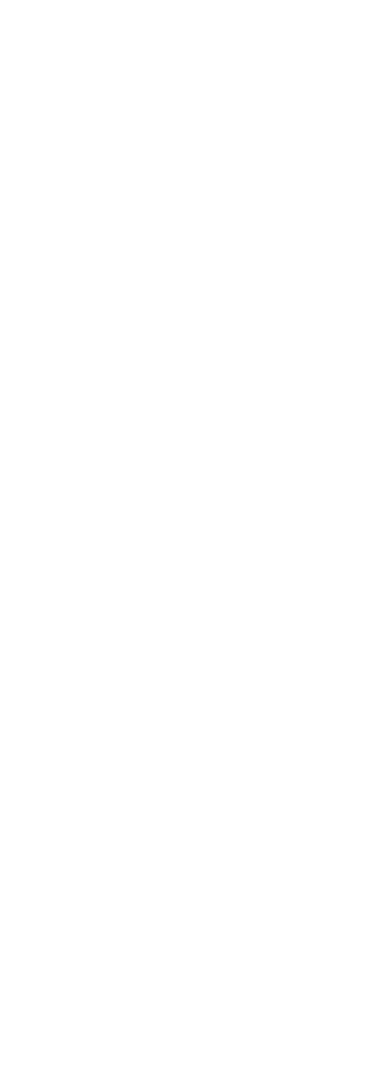
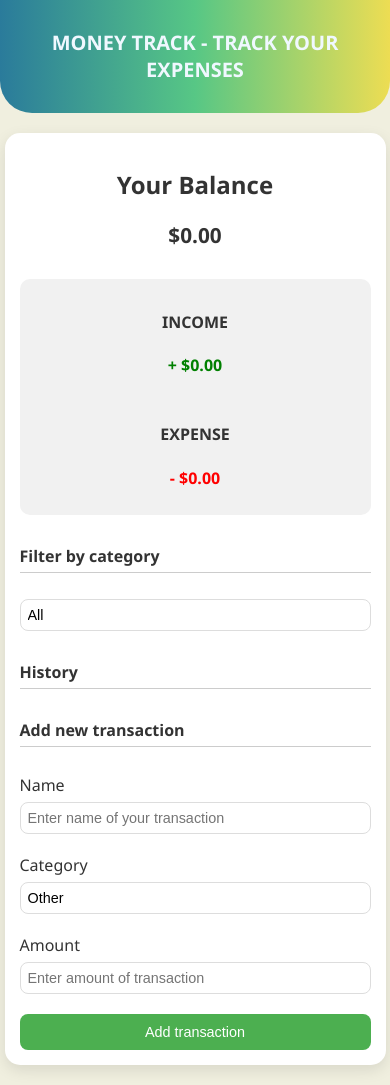
Before and after one commit to Finroden/moneytrack, a website: page index.html in a window 390 px wide. Before the commit the page ends 844 px from the top, so only its background shows below. Drawn offline with Linux system fonts and the light colour scheme.

Commit message:
Money tracking app

```diff
--- a/index.html
+++ b/index.html
@@ -1,12 +1,72 @@
 <!DOCTYPE html>
 <html lang="en">
 <head>
-    <meta charset="UTF-8">
-    <meta name="viewport" content="width=device-width, initial-scale=1.0">
+    <meta charset="UTF-8" />
+    <meta name="viewport" content="width=device-width, initial-scale=1.0"/>
     <link rel="stylesheet" href="style.css"/>
-    <title>Title</title>
+    <link rel="icon" type="image/png" href="image.png"/>
+    <title>Money Track</title>
 </head>
 <body>
+<header>
+    <h1>MONEY TRACK - TRACK YOUR EXPENSES</h1>
+</header>
+<div class="container">
+    <h2>Your Balance</h2>
+    <h3 id="balance">$0.00</h3>
+    <div class="income-expenses-container">
+        <div>
+            <h4>INCOME</h4>
+            <p class="money-income" id="money-income">+ $0.00</p>
+        </div>
+        <div>
+            <h4>EXPENSE</h4>
+            <p id="money-expense" class="money-expense">- $0.00</p>
+        </div>
+    </div>
 
+    <h5>Filter by category</h5>
+    <div class="form-control">
+        <select id="filter-category">
+            <option value="All">All</option>
+            <option value="Food">Food</option>
+            <option value="Transport">Transport</option>
+            <option value="Housing">Housing</option>
+            <option value="Entertainment">Entertainment</option>
+            <option value="Health">Health</option>
+            <option value="Income">Income</option>
+            <option value="Other">Other</option>
+        </select>
+    </div>
+
+    <h5>History</h5>
+    <ul class="list" id="list"></ul>
+    <h5>Add new transaction</h5>
+    <form id="transaction">
+        <div class="form-control">
+            <label for="text">Name</label>
+            <input type="text" id="text" placeholder="Enter name of your transaction"/>
+        </div>
+        <div class="form-control">
+            <label for="category">Category</label>
+            <select id="category">
+                <option value="Other">Other</option>
+                <option value="Food">Food</option>
+                <option value="Transport">Transport</option>
+                <option value="Housing">Housing</option>
+                <option value="Entertainment">Entertainment</option>
+                <option value="Health">Health</option>
+                <option value="Income">Income</option>
+            </select>
+        </div>
+        <div class="form-control">
+            <label for="amount">Amount</label>
+            <input type="number" id="amount" placeholder="Enter amount of transaction"/>
+        </div>
+        <button class="btn">Add transaction</button>
+    </form>
+</div>
+
+<script src="script.js"></script>
 </body>
 </html>
--- a/script.js
+++ b/script.js
@@ -1 +1,98 @@
-console.log('Happy developing ✨')
+const balance = document.getElementById("balance");
+const money_plus = document.getElementById("money-income");
+const money_minus = document.getElementById("money-expense");
+const list = document.getElementById("list");
+const form = document.getElementById("transaction");
+const text = document.getElementById("text");
+const category = document.getElementById("category");
+const amount = document.getElementById("amount");
+const filterCategory = document.getElementById("filter-category");
+
+let transactions = JSON.parse(localStorage.getItem("transactions")) || [];
+
+const getFilteredTransactions = () => {
+    const selected = filterCategory.value;
+    return selected === "All" ? transactions : transactions.filter(tx => tx.category === selected);
+};
+
+const updateValues = () => {
+    const filtered = getFilteredTransactions();
+    const amounts = filtered.map(tx => tx.amount);
+
+    const total = amounts.reduce((acc, val) => acc + val, 0).toFixed(2);
+    const income = amounts.filter(v => v > 0).reduce((acc, v) => acc + v, 0).toFixed(2);
+    const expense = Math.abs(amounts.filter(v => v < 0).reduce((acc, v) => acc + v, 0)).toFixed(2);
+
+    balance.textContent = `$${total}`;
+    money_plus.textContent = `+ $${income}`;
+    money_minus.textContent = `- $${expense}`;
+};
+
+const addTransactionToDOM = ({id, text: txt, amount: amt, category: cat}) => {
+    const sign = amt < 0 ? "-" : "+";
+    const item = document.createElement("li");
+    item.classList.add(amt < 0 ? "minus" : "plus");
+    item.innerHTML = `
+    ${txt}
+    <span>${sign}${Math.abs(amt)}</span>
+    <small>[${cat}]</small>
+    <button class="delete-btn" onclick="removeTransaction(${id})">x</button>
+  `;
+    list.appendChild(item);
+};
+
+const renderTransactions = () => {
+    list.innerHTML = "";
+    getFilteredTransactions().forEach(addTransactionToDOM);
+};
+
+const updateLocalStorage = () => {
+    localStorage.setItem("transactions", JSON.stringify(transactions));
+};
+
+const generateId = () => Math.floor(Math.random() * 100000000);
+
+const resetForm = () => {
+    text.value = "";
+    amount.value = "";
+    category.value = "Other";
+};
+
+const addTransaction = e => {
+    e.preventDefault();
+    if (!text.value.trim() || !amount.value.trim()) {
+        alert("Please add a name, category and amount");
+        return;
+    }
+
+    transactions.push({
+        id: generateId(),
+        text: text.value,
+        amount: +amount.value,
+        category: category.value
+    });
+
+    updateLocalStorage();
+    resetForm();
+    renderTransactions();
+    updateValues();
+};
+
+const removeTransaction = id => {
+    transactions = transactions.filter(tx => tx.id !== id);
+    updateLocalStorage();
+    renderTransactions();
+    updateValues();
+};
+
+window.removeTransaction = removeTransaction;
+
+form.addEventListener("submit", addTransaction);
+filterCategory.addEventListener("change", () => {
+    renderTransactions();
+    updateValues();
+});
+
+// Initialize display
+renderTransactions();
+updateValues();
--- a/style.css
+++ b/style.css
@@ -0,0 +1,233 @@
+body {
+    margin: 0;
+    padding: 0;
+    font-family: 'Segoe UI', Tahoma, Geneva, Verdana, sans-serif;
+    background-color: #f0efdf;
+    color: #333;
+}
+
+header h1 {
+    text-align: center;
+    color: aliceblue;
+    font-size: 27px;
+}
+
+header {
+    background: linear-gradient(90deg,rgba(42, 123, 155, 1) 0%, rgba(87, 199, 133, 1) 50%, rgba(237, 221, 83, 1) 100%);
+    padding: 1rem;
+    border-bottom-left-radius: 2rem;
+    border-bottom-right-radius: 2rem;
+}
+
+.container {
+    max-width: 400px;
+    background-color: #fff;
+    margin: 40px auto;
+    padding: 30px;
+    border-radius: 15px;
+    box-shadow: 0 5px 15px rgba(0, 0, 0, 0.1);
+}
+
+.container h2 {
+    text-align: center;
+    margin-bottom: 10px;
+}
+
+#balance {
+    text-align: center;
+    font-size: 2rem;
+    margin-bottom: 30px;
+}
+
+.income-expenses-container {
+    display: flex;
+    justify-content: space-between;
+    background-color: #f1f1f1;
+    padding: 20px;
+    border-radius: 10px;
+    margin-bottom: 30px;
+}
+
+.income-expenses-container div {
+    text-align: center;
+    flex: 1;
+}
+
+.money-income {
+    color: green;
+    font-weight: bold;
+    font-size: 1.2rem;
+}
+
+.money-expense {
+    color: red;
+    font-weight: bold;
+    font-size: 1.2rem;
+}
+
+h5 {
+    margin-top: 30px;
+    border-bottom: 1px solid #ccc;
+    padding-bottom: 5px;
+    font-size: 17px;
+}
+
+.list {
+    list-style: none;
+    padding: 0;
+    margin: 0;
+}
+
+.list li {
+    background-color: #f9f9f9;
+    padding: 10px 15px;
+    border-right: 5px solid;
+    margin: 10px 0;
+    border-radius: 8px;
+    display: flex;
+    justify-content: space-between;
+    box-shadow: 0 2px 4px rgba(0, 0, 0, 0.05);
+}
+
+.list li.plus {
+    border-color: green;
+    color: green;
+}
+
+.list li.minus {
+    border-color: red;
+    color: red;
+}
+
+.form-control {
+    margin-bottom: 20px;
+}
+
+.form-control label {
+    display: block;
+    margin-bottom: 6px;
+    font-weight: 500;
+}
+
+.form-control input {
+    width: 100%;
+    padding: 10px;
+    border: 1px solid #ddd;
+    border-radius: 8px;
+    box-sizing: border-box;
+    font-size: 1rem;
+}
+
+.btn {
+    width: 100%;
+    background-color: #4caf50;
+    color: white;
+    padding: 12px;
+    border: none;
+    border-radius: 8px;
+    font-size: 1rem;
+    cursor: pointer;
+    transition: background-color 0.3s ease;
+}
+
+.btn:hover {
+    background-color: #45a049;
+}
+
+select {
+    width: 100%;
+    padding: 10px;
+    border: 1px solid #ddd;
+    border-radius: 8px;
+    box-sizing: border-box;
+    font-size: 1rem;
+    background-color: #fff;
+    appearance: none;
+    background-repeat: no-repeat;
+    background-position: right 10px center;
+    background-size: 16px;
+}
+
+@media (max-width: 768px) {
+    .container {
+        margin: 20px auto;
+        padding: 20px;
+        max-width: 90%;
+    }
+
+    header h1 {
+        font-size: 22px;
+    }
+
+    #balance {
+        font-size: 1.5rem;
+    }
+
+    .income-expenses-container {
+        flex-direction: column;
+        gap: 10px;
+        padding: 15px;
+    }
+
+    .income-expenses-container div {
+        font-size: 1rem;
+    }
+
+    .money-income,
+    .money-expense {
+        font-size: 1rem;
+    }
+
+    .list li {
+        flex-direction: column;
+        align-items: flex-start;
+        gap: 6px;
+    }
+
+    .btn {
+        padding: 10px;
+        font-size: 0.95rem;
+    }
+
+    select,
+    .form-control input {
+        font-size: 0.95rem;
+        padding: 8px;
+    }
+
+    h5 {
+        font-size: 16px;
+    }
+}
+
+@media (max-width: 480px) {
+    header h1 {
+        font-size: 20px;
+    }
+
+    .container {
+        padding: 15px;
+    }
+
+    #balance {
+        font-size: 1.3rem;
+    }
+
+    .btn {
+        font-size: 0.9rem;
+    }
+
+    select,
+    .form-control input {
+        font-size: 0.9rem;
+        padding: 7px;
+    }
+
+    .list li {
+        font-size: 0.95rem;
+    }
+
+    .income-expenses-container {
+        padding: 10px;
+    }
+}
```
Also changed, not shown: image.png (added).
